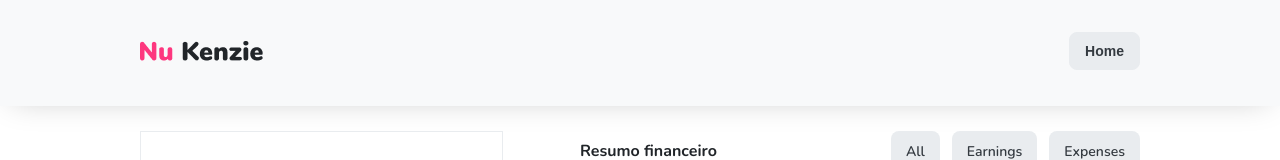
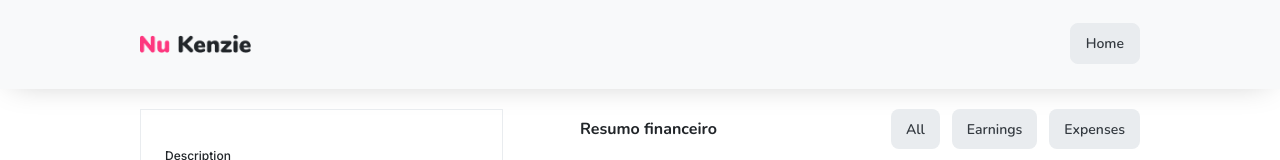
Before and after one commit to ggsdev/react-entrega-s1-nu-kenzie-lonq1, a React (Create React App) app: page / in a window 1280 px wide. Shown: the top 160 px of the page. Built offline with nearby package versions, Linux system fonts and the light colour scheme.

Commit message:
fix: adjusting list scrollbar color

```diff
--- a/src/components/Header/style.css
+++ b/src/components/Header/style.css
@@ -1,20 +1,23 @@
 .header__container {
     background-color: #f8f9fa;
-    padding: 32px 0 36px 0;
+    padding: 23px 0 25px;
     box-shadow: 0px 4px 32px -12px rgba(0, 0, 0, 0.25);
-    margin-bottom: 25px;
+    margin-bottom: 20px;
 }
-
+.header__div > img {
+    height: 18px;
+}
 .header__div {
     display: flex;
     justify-content: space-between;
-    width: 90%;
+    width: 85%;
     max-width: 1000px;
     margin: 0 auto;
     align-items: center;
 }
 
 .header__div > button {
+    font-family: "Nunito", sans-serif;
     background-color: #e9ecef;
     color: #343a40;
     font-weight: 600;
@@ -27,7 +30,8 @@
 }
 
 .header__div > button:hover {
-    background-color: #d12e6a;
+    background-color: #fd377e;
     color: #fff;
-    transform: scale(1.1);
+    transform: scale(1.03);
+    transition: 0.4s;
 }
--- a/src/components/List/style.css
+++ b/src/components/List/style.css
@@ -49,8 +49,7 @@
 }
 
 ::-webkit-scrollbar {
-    width: 12px;
-    cursor: pointer;
+    width: 10px;
 }
 
 ::-webkit-scrollbar-track {
@@ -61,5 +60,4 @@
 ::-webkit-scrollbar-thumb {
     border-radius: 8px;
     background-color: #fd377e;
-    -webkit-box-shadow: inset 0 0 2px rgba(0, 0, 0, 0.5);
 }
```
